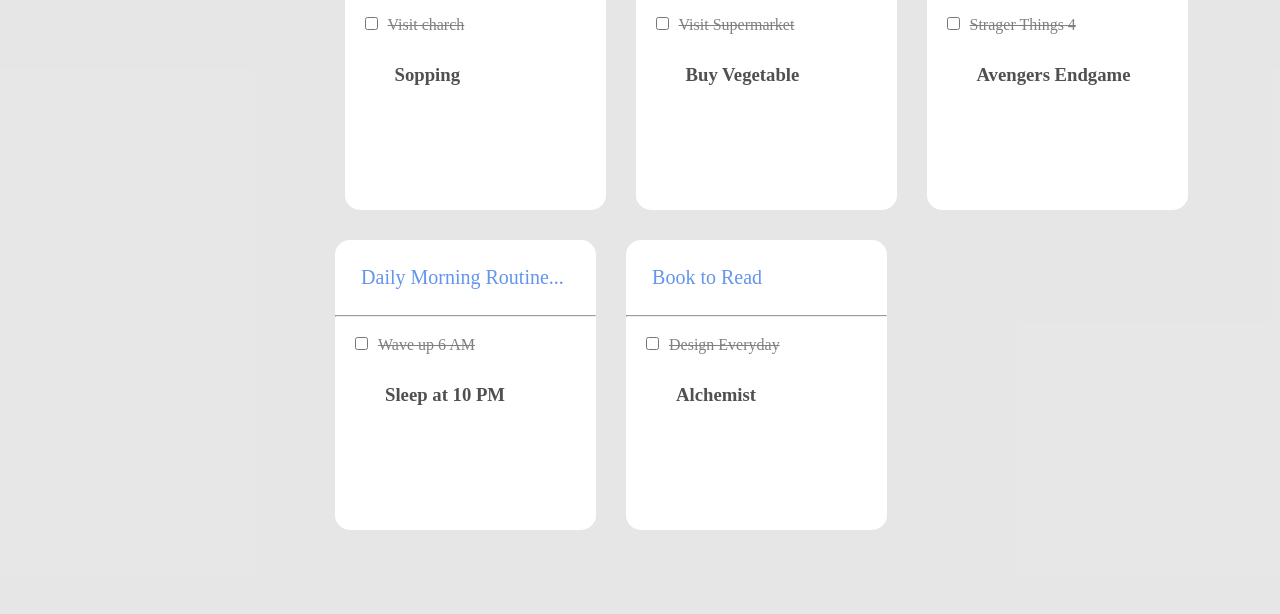
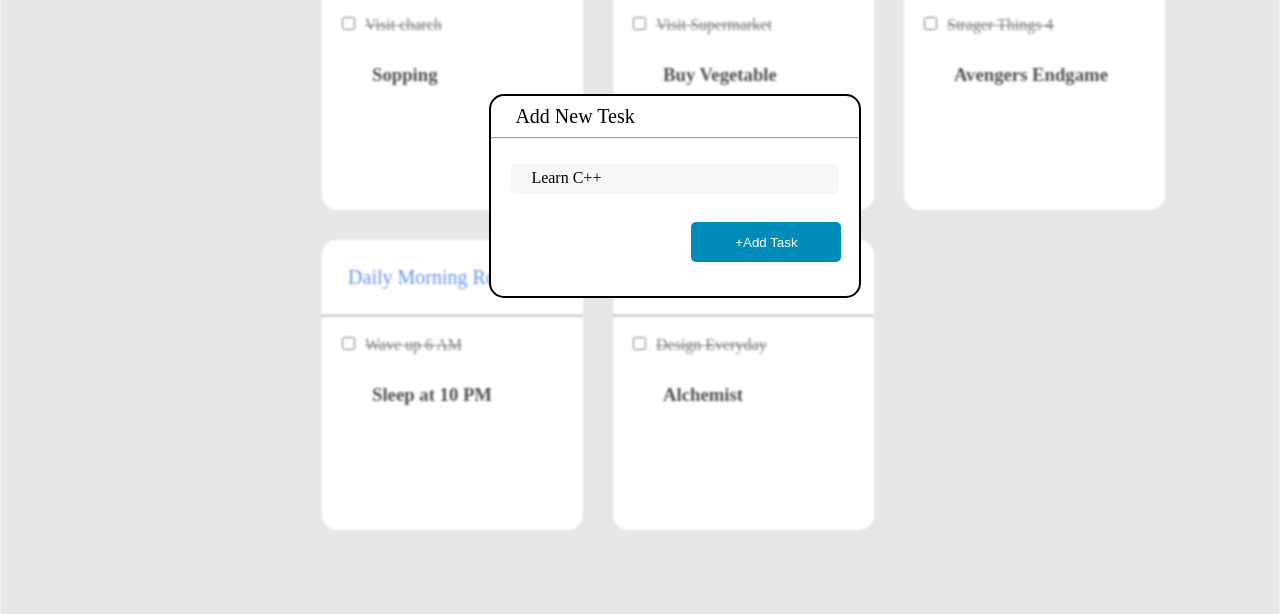
Before and after one commit to kmohit123/Tudo_project, a plain HTML site: page Task Page/index1.html in a window 1280 px wide. Shown: the part 186-800 px from the top of the page. Drawn offline with Linux system fonts and the light colour scheme.

Commit message:
Update style.css

```diff
--- a/Task Page/style.css
+++ b/Task Page/style.css
@@ -52,8 +52,6 @@ span{
     width: 980px;
     height: 600px;
     margin-left: 245px;
-    /* align-items: center;
-    justify-content: center; */
 
 }
 .item{
@@ -104,7 +102,7 @@ span{
     border-radius: 15px;
     margin-top: 15px;
     margin: 15px;
-    margin-left: -168px;
+    margin-left: 77px;
 }
 .item3:hover{
     box-shadow: 3px 0px 7px 5px  #d2cdcd;
@@ -139,47 +137,52 @@ h3{
     text-decoration: none;
 }
 
-/* index.html */
+/* index2.html */
 
-.container1{
-    background-color: #67676729;
-    height: 700px;
-    /* opacity: .3%; */
-}
- .box{
+ .box1{
     justify-content: center;
+
+
 }
 .item5{
-    width: 291px;
+    width: 368px;
     height: 200px;
     background-color: white;
     margin-top: 200px;
     margin-left: 3px;
     border-radius: 15px;
+    border: 2px solid black;
+    position: absolute;
+    top: 10%;
+    left: 38%;
 }
 .item6{
-    width: 162px;
-    border: 1px solid black;
-    border-radius: 10px;
-    height: 20px;
-    margin-left: 70px;
-    margin-top: 10px;
+    width: 328px;
+    border-radius: 5px;
+    height: 30px;
+    position: relative;
+    left: 20px;
+    top: 25px;
+    background-color: #F7F7F7;
 }
 button{
     background-color: #008CBA;
-    border-radius: 10px;
     color: white;
-    width: 60px;
-    margin-top: 30px;
-    margin-left: 120px;
-    padding: 5px;
+    width: 150px;
+    height: 40px;
+    margin-top: 53px;
+    margin-left: 200px;
+    border: none;
+    border-radius: 5px;
+
 }
 .peram2{
  font-size: 20px;
  padding: 9px;
- margin-left: 80px;
- color: cornflowerblue;
- margin-top: 10px;
+ margin-left: 15px;
+}
+.blur{
+    filter: blur(1px);
 }
 
 /* Trip.html page */
@@ -191,10 +194,6 @@ button{
     align-items: center;
 
 }
-/* .container3{
-    margin: 0px;
-    filter: blur(2px);
-} */
 .item7{
     border: 2px;
     width: 261px;
@@ -202,7 +201,7 @@ button{
     background-color:  #FFFFFF;
     margin: 15px;
     border-radius: 15px;
-    /* margin-top: 80px;  */
+    margin-left: 40%;
 
 }
 .backtrip{
@@ -222,3 +221,6 @@ button{
 .fa-solid{
     margin: 10px;
 }
+.blur{
+    filter: blur(1px);
+}
```
